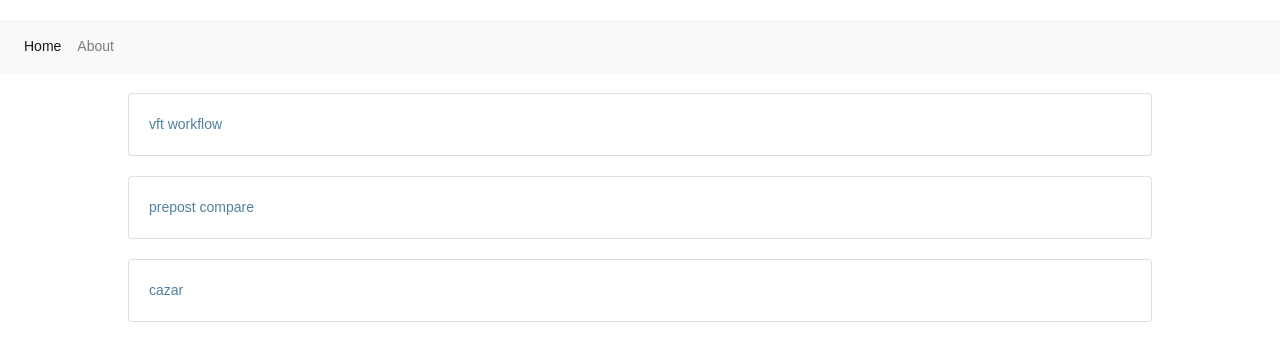
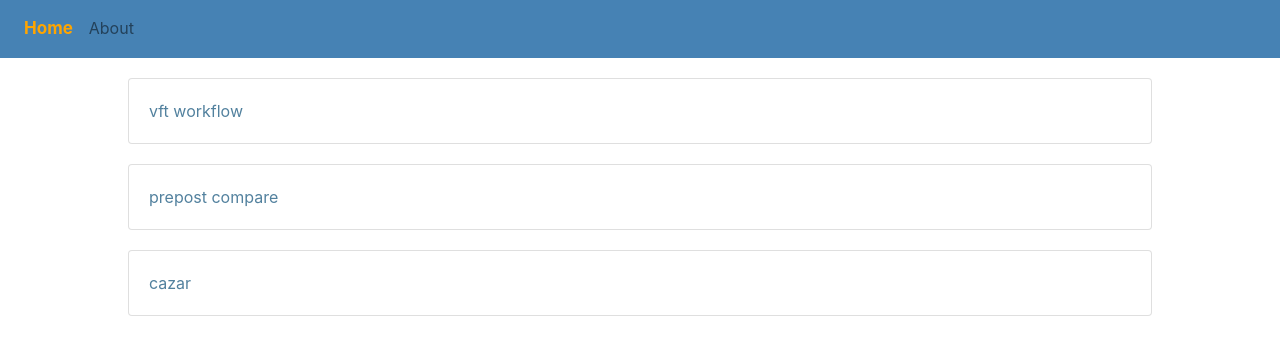
Before and after one commit to ast-tooling/ast_tooling_webapp, a Django app: page / in a window 1280 px wide. Shown: the top 361 px of the page. Run offline with Django 3.2, Linux system fonts and the light colour scheme; data comes from the database, SQL or seed files in the repository; parts of the project's set-up code (start-up, migrations or seed data) failed here and were passed over; some libraries are stand-ins or nearby versions.

Commit message:
add styling to base html

```diff
--- a/app/templates/app/base.html
+++ b/app/templates/app/base.html
@@ -2,31 +2,41 @@
 <html lang="en" dir="ltr">
   <head>
     <meta charset="utf-8">
-    {# Load the tag library #}
-    {% load bootstrap4 %}
-
-    {# Load CSS and JavaScript #}
-    {% bootstrap_css %}
-    {% bootstrap_javascript jquery='full' %}
+    <meta name="viewport" content="width=device-width, initial-scale=1.0">
     {% if tool %}
       <title>{{tool.name}} | AST</title>
     {% else %}
       <title>AST Tooling</title>
     {% endif %}
-    <meta name="viewport" content="width=device-width, initial-scale=1.0">
+
     {% load static %}
-    <link rel="stylesheet" type="text/css" href="{% static 'app/styles.css' %}">
+    {% load bootstrap4 %}
+    {% bootstrap_css %}
+    {% bootstrap_javascript jquery='full' %}
+
+    <style media="screen">
+
+      .navbar {
+        background-color: #4682B4;
+      }
+
+      .active a {
+        color: orange !important;
+        font-size: 17px;
+        font-weight: bold;
+      }
+    </style>
   </head>
   <body>
     {% block header %}
 
-    <nav class="navbar navbar-expand-lg navbar-light bg-light">
+    <nav class="navbar navbar-expand-lg navbar-light">
       <div class="collapse navbar-collapse">
         <ul class="navbar-nav mr-auto">
           <li class="nav-item active">
             <a class="nav-link" href="/">Home</a>
           </li>
-          <li class="nav-item">
+          <li class="nav-item" >
             <a class="nav-link" href="#">About</a>
           </li>
         </ul>
```
Also changed, not shown: 1 other file.
